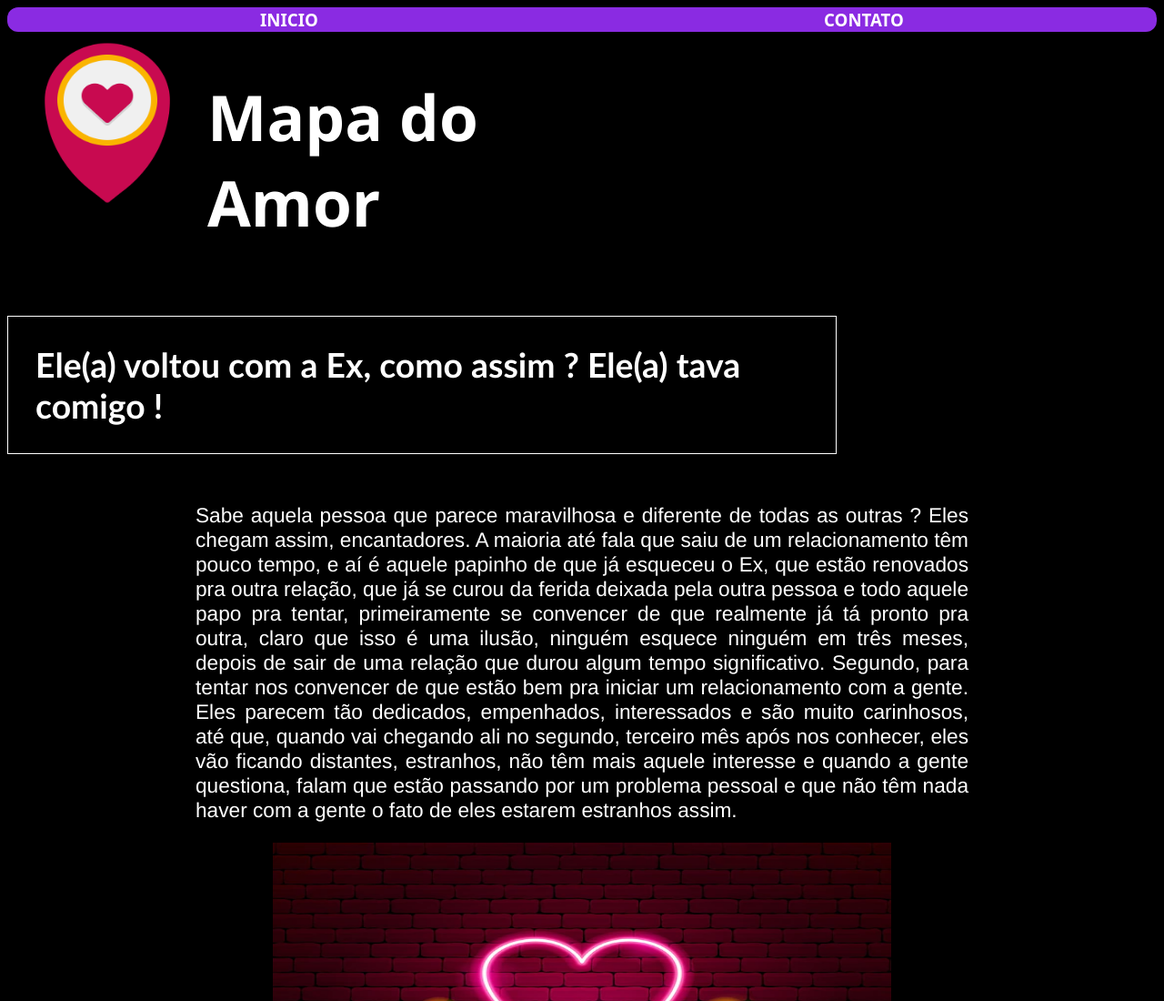
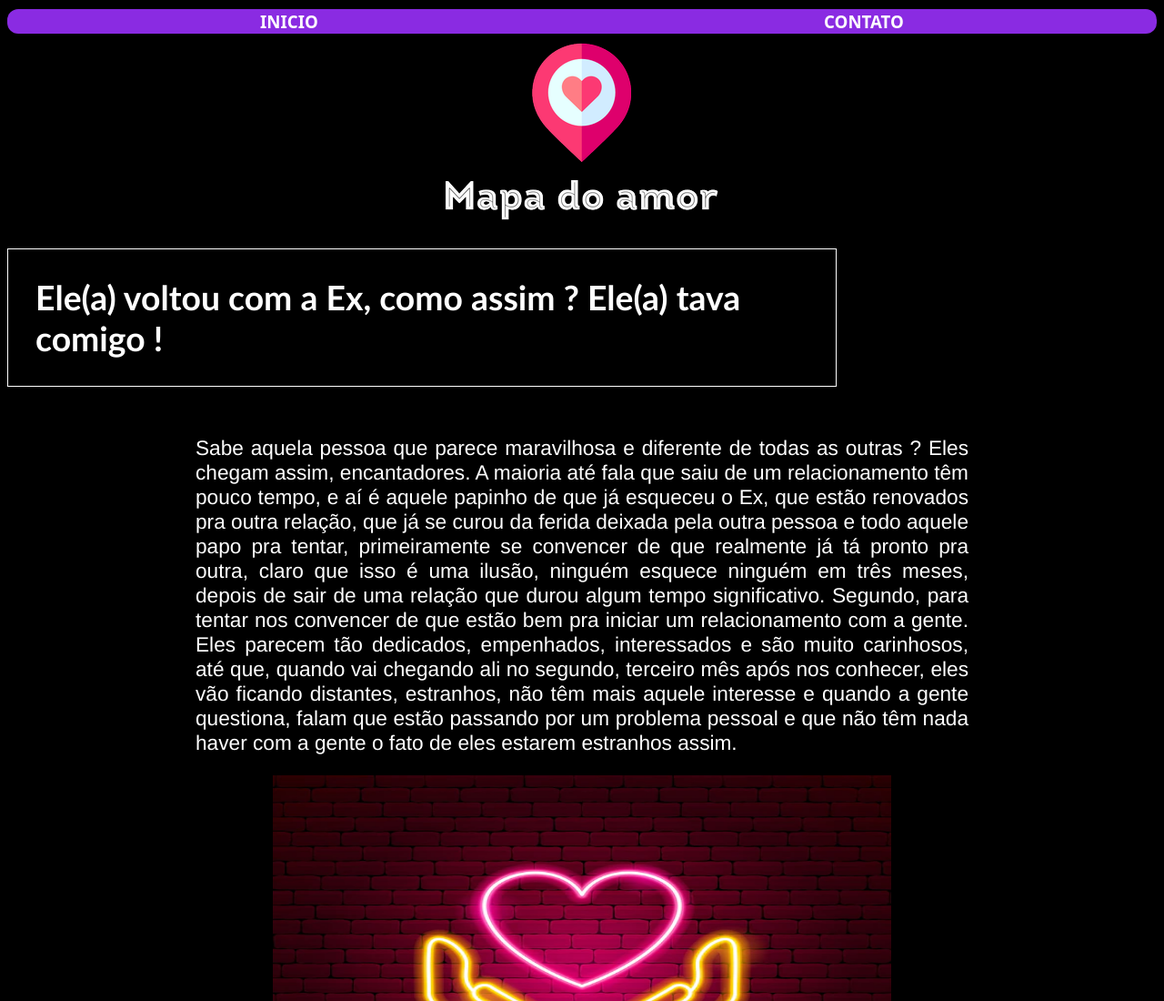
Before and after one commit to Explore-Apps/site_mapa_atual, a plain HTML site: page mapadoamor.html in a window 1280 px wide. Shown: the top 1100 px of the page at 91% size. Drawn offline with Linux system fonts and the light colour scheme.

Commit message:
a new commit

```diff
--- a/mapadoamor.css
+++ b/mapadoamor.css
@@ -40,12 +40,8 @@ h1{
 
 header{
     display: flex;
-    font-family: 'Segoe UI', Tahoma, Geneva, Verdana, sans-serif;
-    display: flex;
-    flex-direction: row;
-    flex-wrap: wrap;
-    width: 100%;
-    height: auto;
+    justify-content: center;
+    margin-top: 10px;
 }
 
 span{
--- a/mapadoamor.html
+++ b/mapadoamor.html
@@ -9,11 +9,11 @@
     <title>Mapa do Amor - Um mapa pra você se encontrar no Amor</title>
     <meta name="author" content="Isaque Esdras Costa" />
     <meta name="keywords" content="traicao, amor, relacionamento, meu ex, minha ex, recuperar o ex, voltar com ex, reatar namoro, conquistar alguem, amar alguem, apaixonado, paixao, ele me traiu, fui traida, traida" />
-    <meta name="description" content="Traições, paixões e o amor. Como se encontrar em cada em um deles, se comportando da forma correta para sair sempre por cima e mandar bem." />
+    <meta name="description" content="Traições, paixões e o amor. Como se encontrar em cada um deles, se comportando da forma correta para sair sempre por cima e mandar bem." />
 </head>
 <body>
     <header id="header-superior"><button id="but-inicio" onclick="inicioMapa()">INICIO</button> <button id="but-contato" onclick="contatoMapa()">CONTATO</button></header>
-    <header><div id="img-do-titulo"><img src="./imagens/imagem-do-header.webp" alt="" width="220px" height="200px" loading="lazy"></div><h1>Mapa do Amor</h1></header>
+    <header><img src="./imagens/imagem-de-mapadoamor.webp" alt="" loading="lazy"></header>
     <div id="subtitulo"></div>
 
         <article>
```
Also changed, not shown: imagens/imagem-de-mapadoamor.webp (added).
